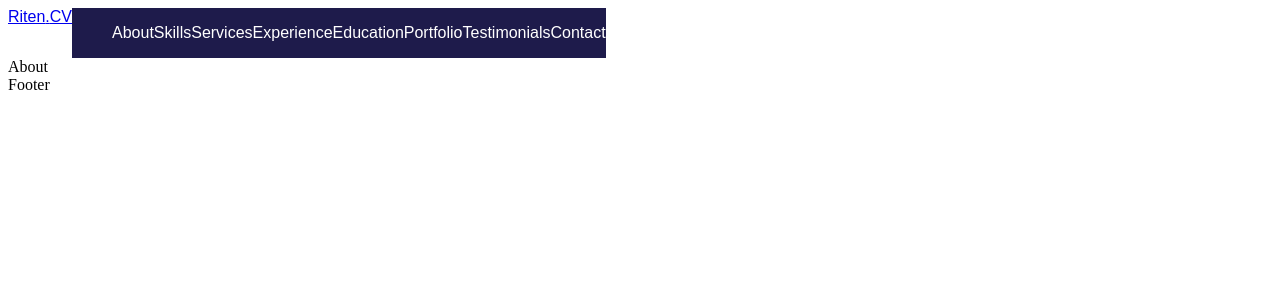
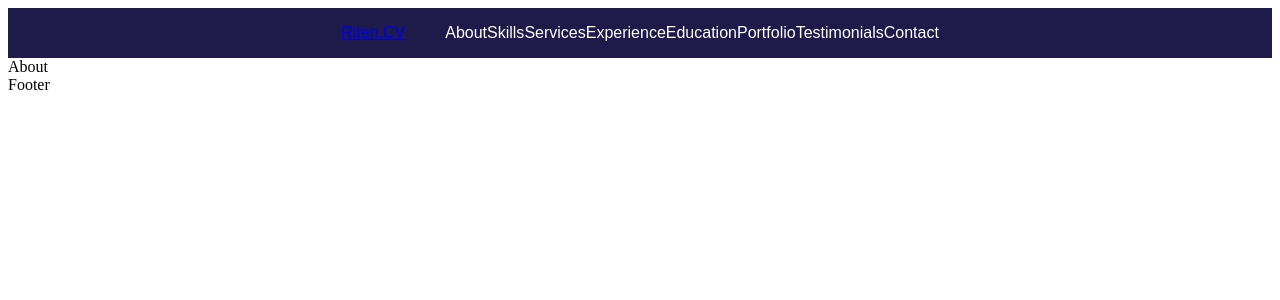
Before and after one commit to Riten1/Portfolio-website, a React (Vite) app in the folder project/: page / in a window 1280 px wide. Shown: the top 300 px of the page. Built offline with nearby package versions, Linux system fonts and the light colour scheme.

Commit message:
'NavBarCSS'

```diff
--- a/project/src/components/Header/Header.jsx
+++ b/project/src/components/Header/Header.jsx
@@ -38,18 +38,17 @@ const Header = () => {
     },
   ];
   return (
-    <div>
+    <div className="">
 
-      <nav className="flex">
-      <div>
+      <nav className="">
+
+        <div className="flex bg-indigo-950 text-white justify-center items-center">
         <Link to={'/'}>
-          <div className="font-mont">Riten<span>.</span>CV</div>
+          <div className=" font-mont">Riten<span>.</span>CV</div>
         </Link>
-      </div>
-        <div className="bg-indigo-950 text-white">
         <ul className="flex">
           {navItems.map((item) => (
-            <div className="font-mont border-black" key={item.name} onClick={() => navigate(item.path)}>
+            <div className="flex font-mont border-black items-center" key={item.name} onClick={() => navigate(item.path)}>
                {item.name}
             </div>)
              )}
```
